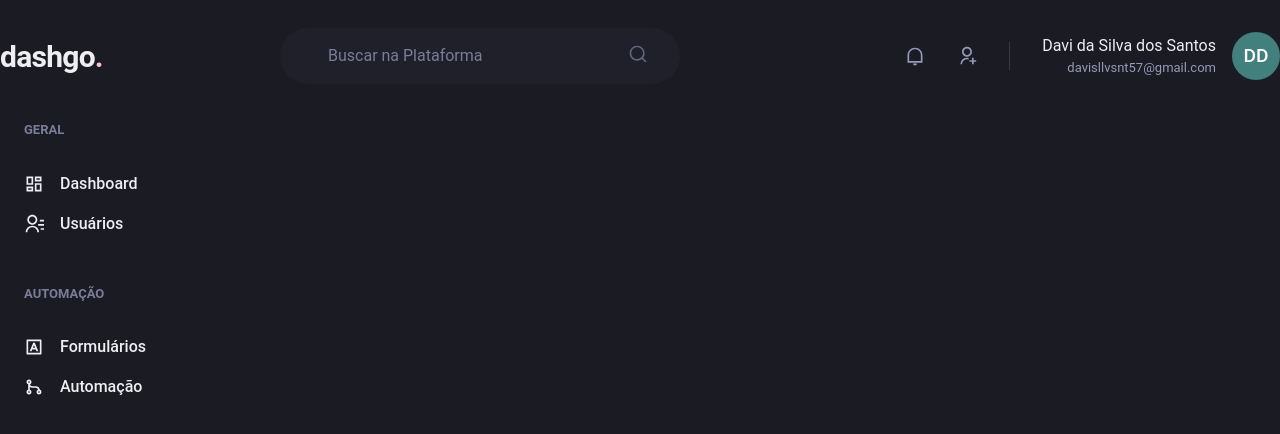
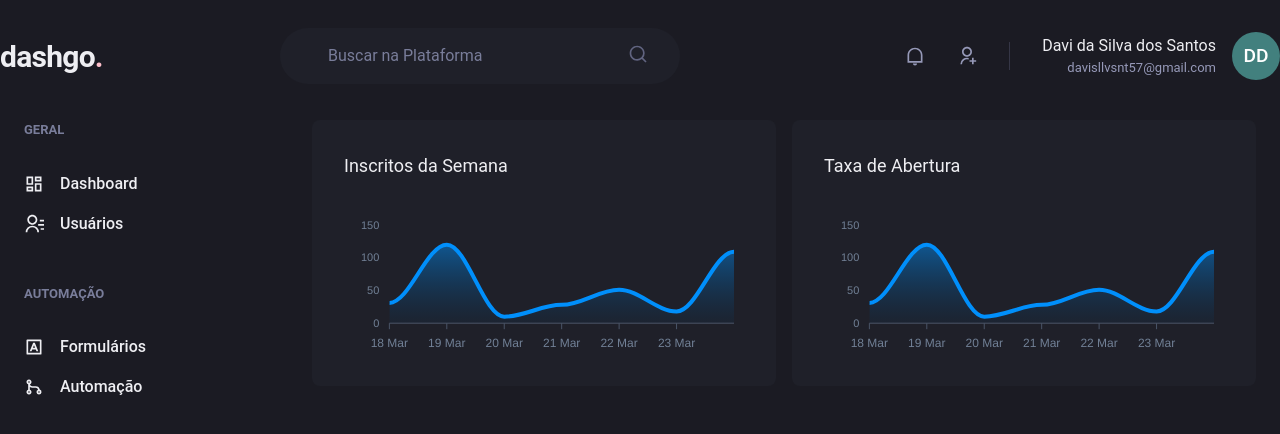
Before and after one commit to davisllv/Ignite, a Next.js app: page /dashboard in a window 1280 px wide. Shown: the top 434 px of the page. Built offline with nearby package versions, Linux system fonts and the light colour scheme.

Commit message:
dashboard has been changed

```diff
--- a/src/pages/dashboard.tsx
+++ b/src/pages/dashboard.tsx
@@ -1,6 +1,62 @@
-import { Flex } from "@chakra-ui/react";
+import { Box, Flex, SimpleGrid, Text, theme } from "@chakra-ui/react";
+import { ApexOptions } from "apexcharts";
+import dynamic from "next/dynamic";
 import { Header } from "../Components/Header";
 import { Sidebar } from "../Components/Siderbar";
+
+const Chart = dynamic(() => import("react-apexcharts"), {
+  ssr: false,
+});
+
+const options: ApexOptions = {
+  chart: {
+    toolbar: {
+      show: false,
+    },
+    zoom: {
+      enabled: false,
+    },
+    foreColor: theme.colors.gray[500],
+  },
+  grid: {
+    show: false,
+  },
+  dataLabels: {
+    enabled: false,
+  },
+  tooltip: {
+    enabled: false,
+  },
+  xaxis: {
+    type: "datetime",
+    axisBorder: {
+      color: theme.colors.gray[600],
+    },
+    axisTicks: {
+      color: theme.colors.gray[600],
+    },
+    categories: [
+      "2021-03-18T00:00:00.000z",
+      "2021-03-19T00:00:00.000z",
+      "2021-03-20T00:00:00.000z",
+      "2021-03-21T00:00:00.000z",
+      "2021-03-22T00:00:00.000z",
+      "2021-03-23T00:00:00.000z",
+      "2021-03-24T00:00:00.000z",
+    ],
+  },
+  fill: {
+    opacity: 0.3,
+    type: "gradient",
+    gradient: {
+      shade: "dark",
+      opacityFrom: 0.7,
+      opacityTo: 0.3,
+    },
+  },
+} as const;
+
+const series = [{ name: "series1", data: [31, 120, 10, 28, 51, 18, 109] }];
 
 export default function Dashboard() {
   return (
@@ -9,6 +65,40 @@
 
       <Flex w="100%" my="6" maxWidth={1480} mx="auto" px="6">
         <Sidebar />
+
+        <SimpleGrid
+          flex="1"
+          gap="4"
+          minChildWidth="320px"
+          alignItems="flex-start"
+        >
+          <Box p="8" bg="gray.800" borderRadius={8} pb="4">
+            <Text fontSize="lg" mb="4">
+              Inscritos da Semana
+            </Text>
+            {typeof window !== "undefined" && (
+              <Chart
+                options={options}
+                series={series}
+                type="area"
+                height={160}
+              />
+            )}
+          </Box>
+          <Box p="8" bg="gray.800" borderRadius={8} pb="4">
+            <Text fontSize="lg" mb="4">
+              Taxa de Abertura
+            </Text>
+            {typeof window !== "undefined" && (
+              <Chart
+                options={options}
+                series={series}
+                type="area"
+                height={160}
+              />
+            )}
+          </Box>
+        </SimpleGrid>
       </Flex>
     </Flex>
   );
```
Also changed, not shown: package.json (+6 -4 lines), 1 other file (tests, documents, lock files or other folders).
